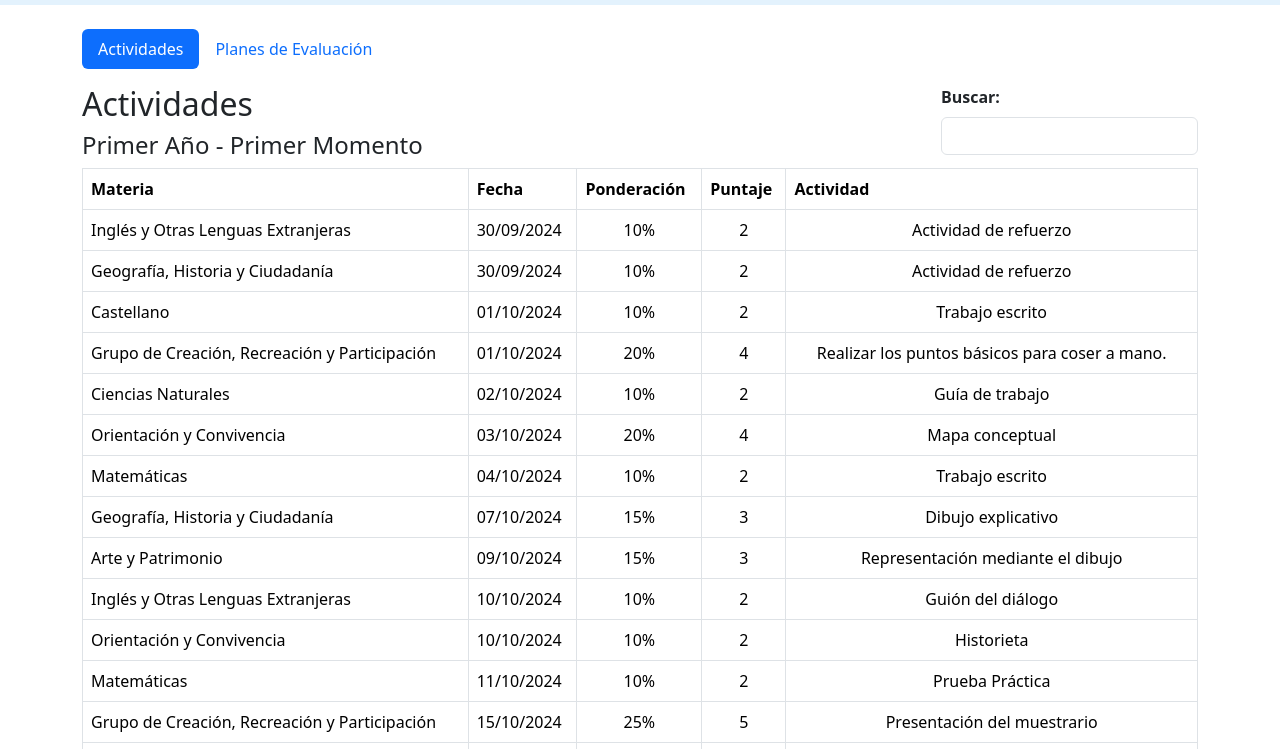
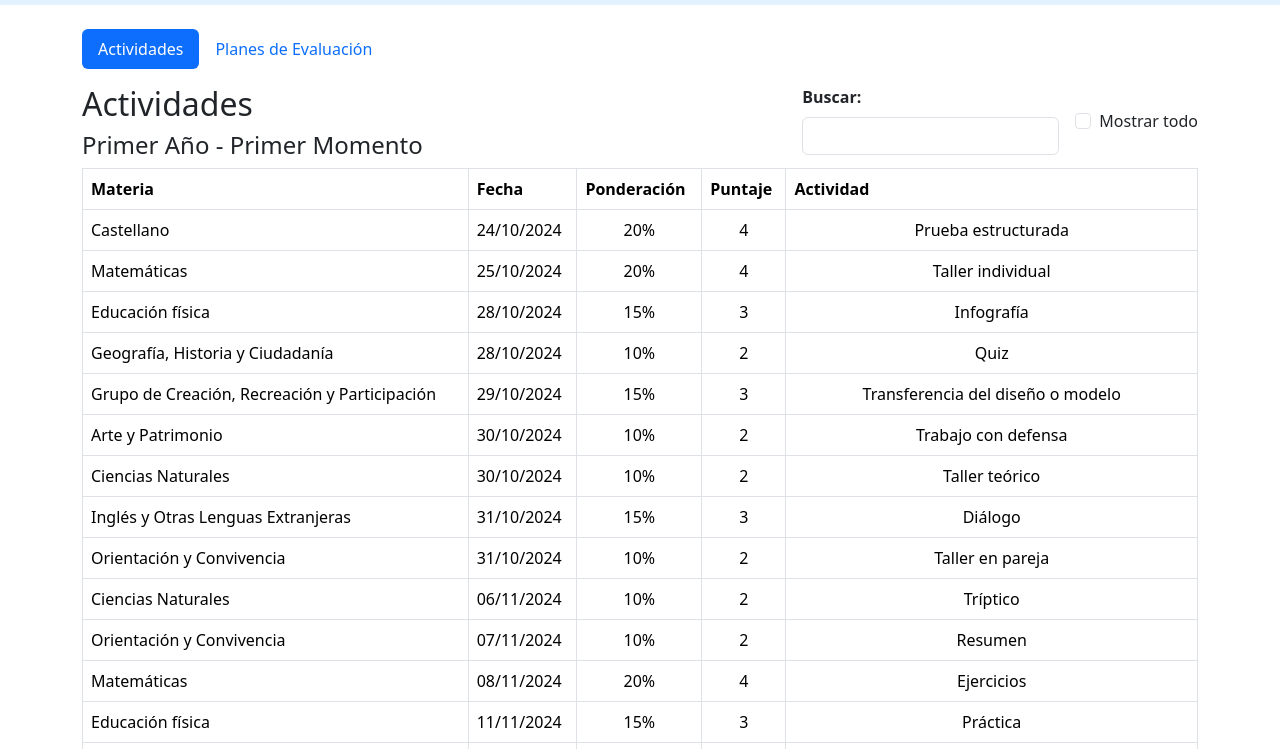
Before and after one commit to operezedutecno/gestion-tamanaco, a plain HTML site: page index.html in a window 1280 px wide. Shown: the part 51-800 px from the top of the page. Drawn offline with nearby package versions, Linux system fonts and the light colour scheme.

Commit message:
Mejora fechas evaluaciones

```diff
--- a/assets/js/main.js
+++ b/assets/js/main.js
@@ -14,12 +14,28 @@ const listarPlanMaterias = () => {
 }
 
 const listarActividades = (busqueda = "") => {
-    let listActividades = actividades[anio_selected][momento_selected];
+    const mostrarTodo = $("#check-todos").is(':checked');
+    const fechaActual = moment().format('YYYY-MM-DD');
+
+    let listActividades = [ ...actividades[anio_selected][momento_selected]];
+    console.log(listActividades);
     const materias = Object.entries(anios[anio_selected].materias);
     const busquedaMateria = materias.filter(item => item[1].nombre.toLowerCase().includes(busqueda)).map(item => item[0])
     const busquedaTipoActividad = Object.entries(tiposActividades).filter(item => item[1].nombre.toLowerCase().includes(busqueda)).map(item => item[0])
-    console.log({ busquedaTipoActividad });
     listActividades = listActividades.sort((a, b) => new Date(a.fecha_evaluacion) - new Date(b.fecha_evaluacion));
+    listActividades = listActividades.filter(item => {
+        const fechaEvaluacion = item.fecha_evaluacion
+        console.log({ fechaEvaluacion, fechaActual });
+        if(!mostrarTodo) {
+            if(item.fecha_evaluacion < fechaActual) {
+                return false;
+            }
+        }
+        return item;
+    })
+
+    console.log({ busqueda });
+
     if(busqueda !== "") {
         listActividades = listActividades.filter(item => {
             let contieneMateria = false
@@ -35,6 +51,7 @@ const listarActividades = (busqueda = "") => {
             return contieneMateria || contieneFecha || contieneTipoActividad
         })
     }
+    console.log({ listActividades });
     $("#table-actividades tbody").html("")
     for (const actividad of listActividades) {
         $("#table-actividades tbody").append(`
@@ -97,6 +114,19 @@ $(() => {
         listarActividades(busqueda)
     })
 
+    $('#check-todos').change(function() {
+        // if($(this).is(':checked')) {
+        //   // Acción cuando el checkbox está marcado
+        //   console.log('El checkbox ha sido marcado.');
+        // } else {
+        //   // Acción cuando el checkbox está desmarcado
+        //   console.log('El checkbox ha sido desmarcado.');
+        // }
+
+        const busqueda = String($("#txt-buscar").val()).toLowerCase()
+        listarActividades(busqueda)
+      });
+
     listarPlanMaterias()
     mostrarSeleccionados()
     listarActividades()
--- a/index.html
+++ b/index.html
@@ -46,6 +46,10 @@
                             <div>
                                 <label for="txt-buscar" class="form-label fw-bold">Buscar: </label>
                                 <input type="text" class="form-control" id="txt-buscar">
+                            </div>
+                            <div class="ms-3 mb-3 form-check pt-4">
+                                <input type="checkbox" class="form-check-input" id="check-todos">
+                                <label class="form-check-label" for="check-todos">Mostrar todo </label>
                             </div>
                         </div>
                     </div>
```
